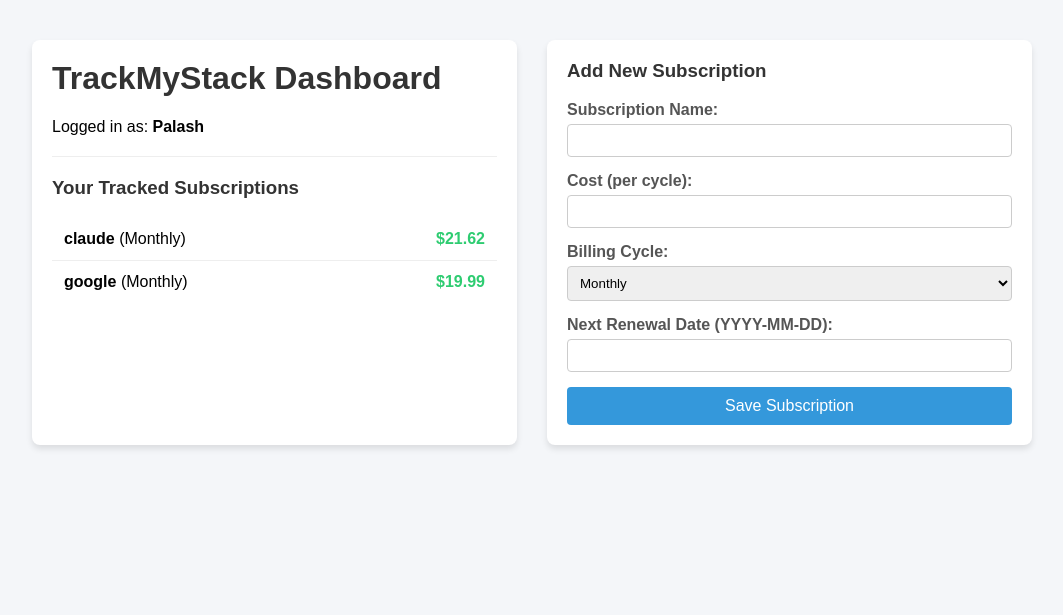
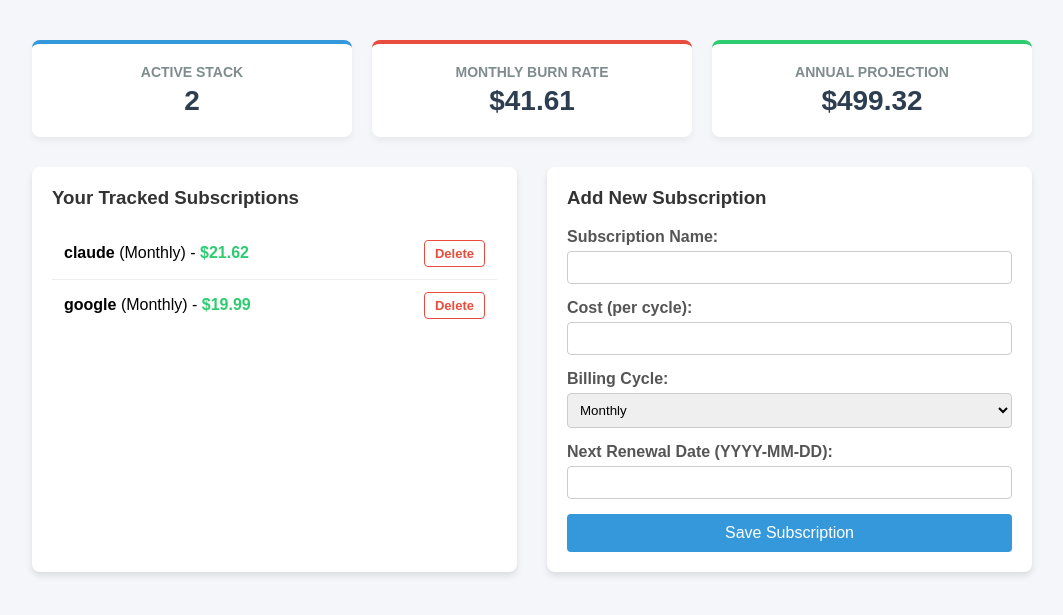
Before and after one commit to palash17sanghvi/TrackMyStack, a Django app: page /dashboard/ in a window 1280 px wide. Shown: the top 615 px of the page, without its empty margins (108-1171 px from the left). Run offline with Django 5.2, Linux system fonts and the light colour scheme; a user stored in the database is signed in; data comes from the database, SQL or seed files in the repository; both versions use the stored data as it was after the commit.

Commit message:
Complete Phase 5: Integrate precise Decimal calculations, multi-cycle metrics UI, and secure deletion routing

```diff
--- a/subscriptions/templates/subscriptions/dashboard.html
+++ b/subscriptions/templates/subscriptions/dashboard.html
@@ -12,10 +12,53 @@
         }
 
         .container {
+            max-width: 1000px;
+            margin: 0 auto;
+        }
+
+        /* Metric Row Layout */
+        .metrics-row {
+            display: flex;
+            gap: 20px;
+            margin-bottom: 30px;
+        }
+
+        .metric-card {
+            background: white;
+            padding: 20px;
+            border-radius: 8px;
+            box-shadow: 0 4px 6px rgba(0, 0, 0, 0.05);
+            flex: 1;
+            text-align: center;
+            border-top: 4px solid #3498db;
+        }
+
+        .metric-card.burn {
+            border-top-color: #e74c3c;
+        }
+
+        .metric-card.projection {
+            border-top-color: #2ecc71;
+        }
+
+        .metric-label {
+            font-size: 14px;
+            color: #7f8c8d;
+            text-transform: uppercase;
+            font-weight: bold;
+            margin-bottom: 5px;
+        }
+
+        .metric-value {
+            font-size: 28px;
+            font-weight: bold;
+            color: #2c3e50;
+        }
+
+        /* Two Column Layout */
+        .content-grid {
             display: flex;
             gap: 30px;
-            max-width: 1000px;
-            margin: 0 auto;
         }
 
         .card {
@@ -32,11 +75,13 @@
             margin-top: 0;
         }
 
+        /* Updated Subscription Row Style */
         .sub-item {
             padding: 12px;
             border-bottom: 1px solid #eee;
             display: flex;
             justify-content: space-between;
+            align-items: center;
         }
 
         .sub-item:last-child {
@@ -46,6 +91,23 @@
         .price {
             font-weight: bold;
             color: #2ecc71;
+        }
+
+        /* Clean Delete Button Styling */
+        .delete-btn {
+            color: #e74c3c;
+            text-decoration: none;
+            font-weight: bold;
+            font-size: 13px;
+            padding: 5px 10px;
+            border: 1px solid #e74c3c;
+            border-radius: 4px;
+            transition: all 0.2s ease;
+        }
+
+        .delete-btn:hover {
+            background-color: #e74c3c;
+            color: white;
         }
 
         /* Form Layout Styles */
@@ -90,18 +152,37 @@
 
     <div class="container">
 
+        <div class="metrics-row">
+            <div class="metric-card">
+                <div class="metric-label">Active Stack</div>
+                <div class="metric-value">{{ sub_count }}</div>
+            </div>
+            <div class="metric-card burn">
+                <div class="metric-label">Monthly Burn Rate</div>
+                <div class="metric-value">${{ total_monthly }}</div>
+            </div>
+            <div class="metric-card projection">
+                <div class="metric-label">Annual Projection</div>
+                <div class="metric-value">${{ annual_projection }}</div>
+            </div>
+        </div>
+
+        <div class="content-grid">
+
             <div class="card">
-            <h1>TrackMyStack Dashboard</h1>
-            <p>Logged in as: <strong>{{ request.user.username }}</strong></p>
-            <hr style="margin: 20px 0; border: 0; border-top: 1px solid #eee;">
-
                 <h3>Your Tracked Subscriptions</h3>
                 {% if subscriptions %}
                 <div>
                     {% for sub in subscriptions %}
                     <div class="sub-item">
-                    <span><strong>{{ sub.name }}</strong> ({{ sub.get_billing_cycle_display }})</span>
+                        <div>
+                            <strong>{{ sub.name }}</strong> ({{ sub.get_billing_cycle_display }}) -
                             <span class="price">${{ sub.cost }}</span>
+                        </div>
+                        <a href="{% url 'delete_subscription' sub.id %}" class="delete-btn"
+                            onclick="return confirm('Are you sure you want to remove {{ sub.name }}?');">
+                            Delete
+                        </a>
                     </div>
                     {% endfor %}
                 </div>
@@ -112,35 +193,30 @@
 
             <div class="card">
                 <h3>Add New Subscription</h3>
-
                 <form method="POST">
                     {% csrf_token %}
-
                     <div class="form-group">
                         <label>Subscription Name:</label>
                         {{ form.name }}
                     </div>
-
                     <div class="form-group">
                         <label>Cost (per cycle):</label>
                         {{ form.cost }}
                     </div>
-
                     <div class="form-group">
                         <label>Billing Cycle:</label>
                         {{ form.billing_cycle }}
                     </div>
-
                     <div class="form-group">
                         <label>Next Renewal Date (YYYY-MM-DD):</label>
                         {{ form.next_renewal_date }}
                     </div>
-
                     <button type="submit" class="btn">Save Subscription</button>
                 </form>
             </div>
 
         </div>
+    </div>
 
 </body>
 
--- a/subscriptions/urls.py
+++ b/subscriptions/urls.py
@@ -2,5 +2,10 @@ from django.urls import path
 from . import views
 
 urlpatterns = [
+
     path('dashboard/', views.dashboard_view, name='dashboard'),
+
+
+    path('dashboard/delete/<int:sub_id>/',
+         views.delete_subscription_view, name='delete_subscription'),
 ]
--- a/subscriptions/views.py
+++ b/subscriptions/views.py
@@ -2,30 +2,60 @@ from django.contrib.auth.decorators import login_required
 from django.shortcuts import render, redirect
 from .models import Subscription
 from .forms import SubscriptionForm
+from decimal import Decimal  # for the mathematics precision
 
 
 @login_required
 def dashboard_view(request):
-    # CASE 1: User submitted the form to add a new subscription
+    # write
     if request.method == 'POST':
-        form = SubscriptionForm(request.POST)  # Load form with submitted data
+        form = SubscriptionForm(request.POST)
+        if form.is_valid():
+            new_subscription = form.save(commit=False)
+            new_subscription.user = request.user
+            new_subscription.save()
+            return redirect('dashboard')
+    else:
+        # read
+        form = SubscriptionForm()
 
-        if form.is_valid():  # Trigger automatic validation & data cleaning
-            new_subscription = form.save(commit=False)  # Hold the save process
-            new_subscription.user = request.user       # Lock current user as the owner
-            new_subscription.save()                    # Write row to SQLite database
+    user_subscriptions = Subscription.objects.filter(user=request.user)
 
-            # Refresh page to reset request to GET
-            return redirect('dashboard')
+    # mathematics
+    total_monthly = Decimal('0.00')
+    sub_count = user_subscriptions.count()
 
-    # CASE 2: User is just loading or refreshing the page
-    else:
-        form = SubscriptionForm()  # Generate an empty form for the UI
+    for sub in user_subscriptions:
+        if sub.billing_cycle == 'weekly':
+            total_monthly += sub.cost * Decimal('52') / Decimal('12')
+        elif sub.billing_cycle == 'monthly':
+            total_monthly += sub.cost
+        elif sub.billing_cycle == 'yearly':
+            total_monthly += sub.cost / Decimal('12')
 
-    # Always pull current user's data and load the interface
-    user_subscriptions = Subscription.objects.filter(user=request.user)
+    annual_projection = total_monthly * Decimal('12')
+
+    # rounding the decimal according to the format in the template
+    total_monthly = round(total_monthly, 2)
+    annual_projection = round(annual_projection, 2)
+
     context = {
         'subscriptions': user_subscriptions,
-        'form': form
+        'form': form,
+        'sub_count': sub_count,
+        'total_monthly': total_monthly,
+        'annual_projection': annual_projection,
     }
     return render(request, 'subscriptions/dashboard.html', context)
+
+
+@login_required
+def delete_subscription_view(request, sub_id):
+    # find the subscription to delete
+    chosen_sub = Subscription.objects.get(id=sub_id, user=request.user)
+
+    # 2. Destroy it
+    chosen_sub.delete()
+
+    # 3. refresh
+    return redirect('dashboard')
```
Also changed, not shown: db.sqlite3. Lines whose indentation alone changed are shown as unchanged.
